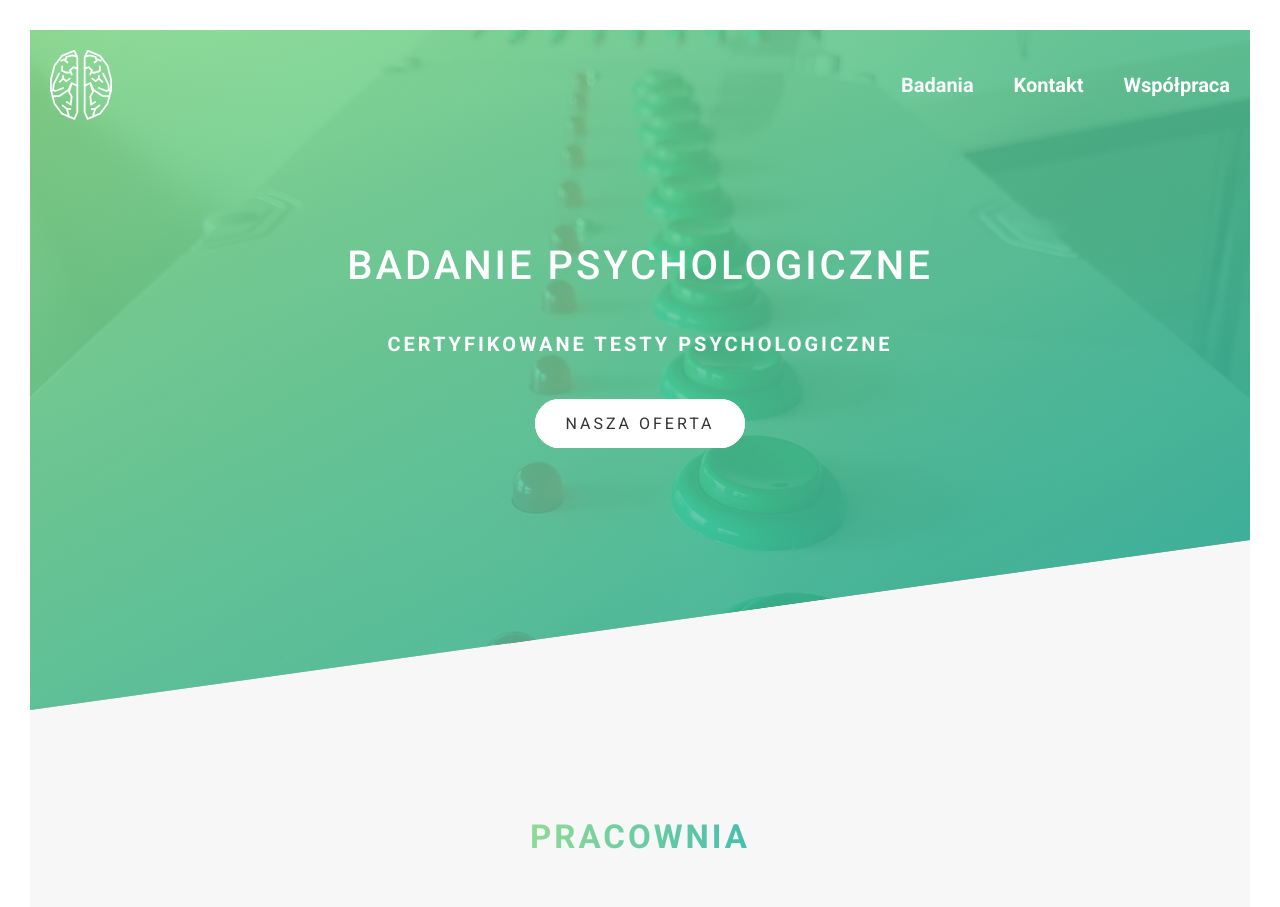
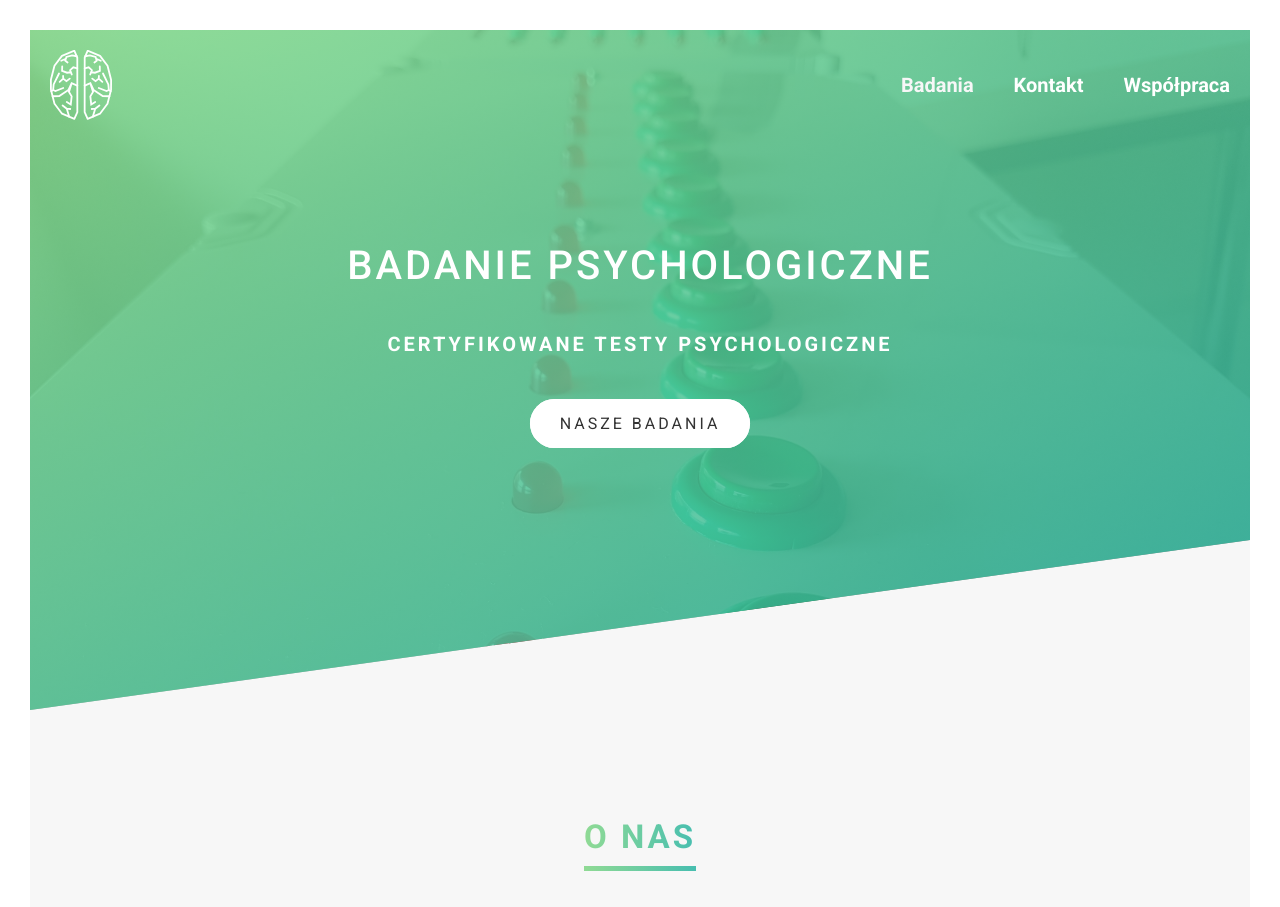
Before and after one commit to mariusz256/badanie, a React (Create React App) app: page / in a window 1280 px wide. Shown: the top 907 px of the page. Built offline with nearby package versions, Linux system fonts and the light colour scheme.

Commit message:
Add frame motion

```diff
--- a/package.json
+++ b/package.json
@@ -6,6 +6,7 @@
     "@testing-library/jest-dom": "^5.11.5",
     "@testing-library/react": "^11.1.0",
     "@testing-library/user-event": "^12.1.10",
+    "framer-motion": "^2.9.4",
     "react": "^17.0.1",
     "react-dom": "^17.0.1",
     "react-router-dom": "^5.2.0",
--- a/src/components/Button/Button.js
+++ b/src/components/Button/Button.js
@@ -2,11 +2,48 @@ import React from "react";
 import { Link } from "react-router-dom";
 import "./Button.scss";
 
+import { motion } from "framer-motion";
+
+const container = {
+  tap: {
+    scale: 1,
+    boxShadow: "0px 0px 5rem #fff",
+    transition: { duration: 0.1, ease: "easeIn" },
+  },
+
+  hover: {
+    scale: 1.05,
+    boxShadow: "0px 0px 2rem #fff",
+    transition: { duration: 0.3, ease: "easeIn" },
+  },
+
+  initial: { scale: 1 },
+  animate: {
+    scale: [1.1, 1],
+
+    transition: {
+      delay: 2,
+      duration: 0.7,
+      type: "spring",
+    },
+  },
+};
+
+const MotionLink = motion.custom(Link);
+
 function Button(props) {
   return (
-    <Link to={props.to} className="button">
+    <MotionLink
+      variants={container}
+      initial="initial"
+      animate="animate"
+      whileHover="hover"
+      whileTap="tap"
+      to={props.to}
+      className="button"
+    >
       {props.title}
-    </Link>
+    </MotionLink>
   );
 }
 
--- a/src/components/Header/Header.js
+++ b/src/components/Header/Header.js
@@ -25,7 +25,7 @@ function Header() {
       <div className="title">
         <h1>Badanie Psychologiczne</h1>
         <p>Certyfikowane testy psychologiczne</p>
-        <Button title="nasza oferta" to="/badania" />
+        <Button title="nasze badania" to="/badania" />
       </div>
     </header>
   );
--- a/src/containers/HomePage/HomePage.js
+++ b/src/containers/HomePage/HomePage.js
@@ -4,7 +4,7 @@ import "./HomePage.scss";
 function HomePage() {
   return (
     <div className="HomePage">
-      <h2>Pracownia</h2>
+      <h2>o nas</h2>
 
       <p className="text">
         Pracownia testów psychologicznych zajmuje się wykonaniem badań
--- a/src/index.scss
+++ b/src/index.scss
@@ -38,4 +38,17 @@ h2 {
   );
   background-clip: text;
   letter-spacing: 0.3rem;
+
+  &::after {
+    content: "";
+    display: block;
+    height: 5px;
+    margin-top: 1rem;
+
+    background: linear-gradient(
+      to right,
+      rgba($color-primary-light, 0.85),
+      rgba($color-primary-dark, 0.85)
+    );
+  }
 }
```
Also changed, not shown: 1 other file (tests, documents, lock files or other folders).
